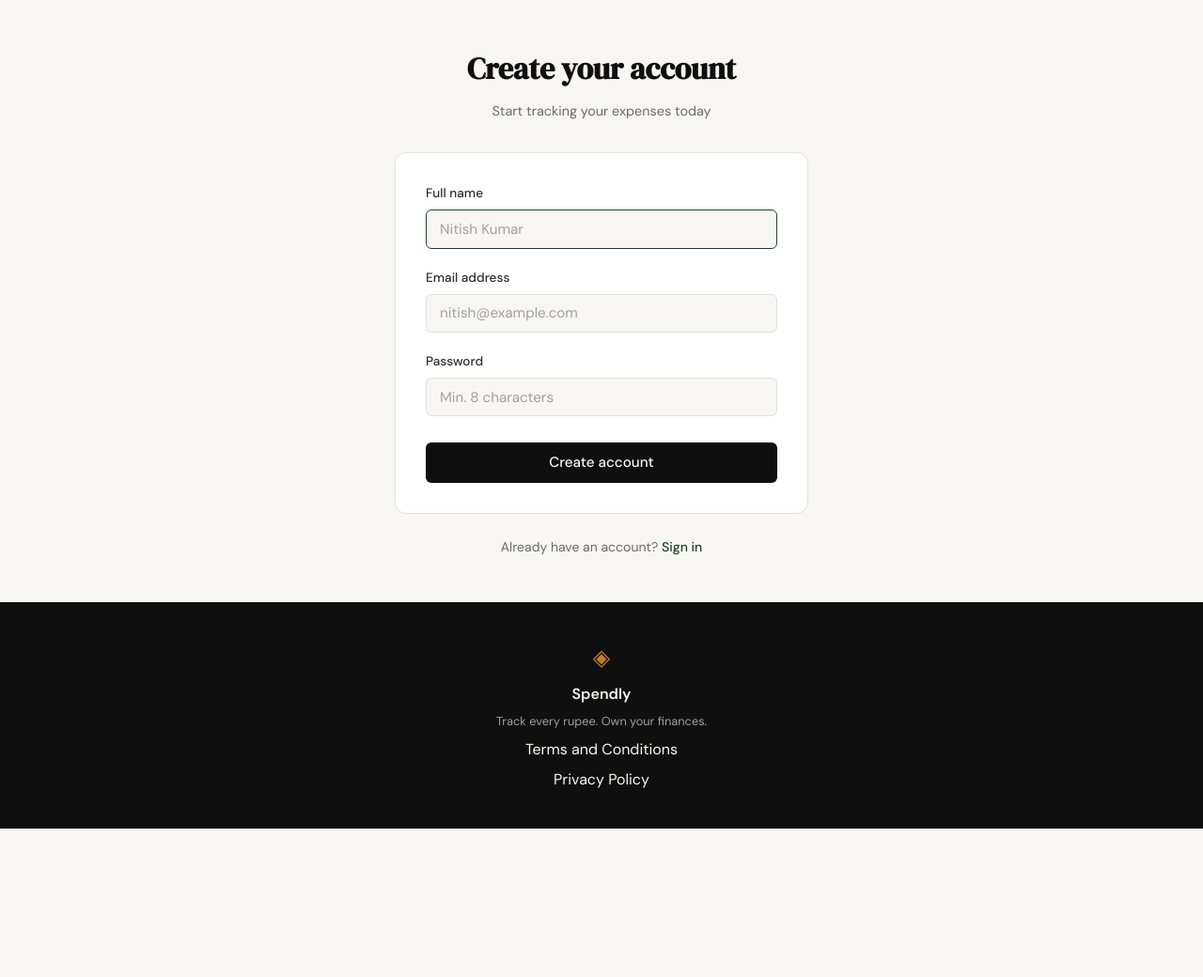
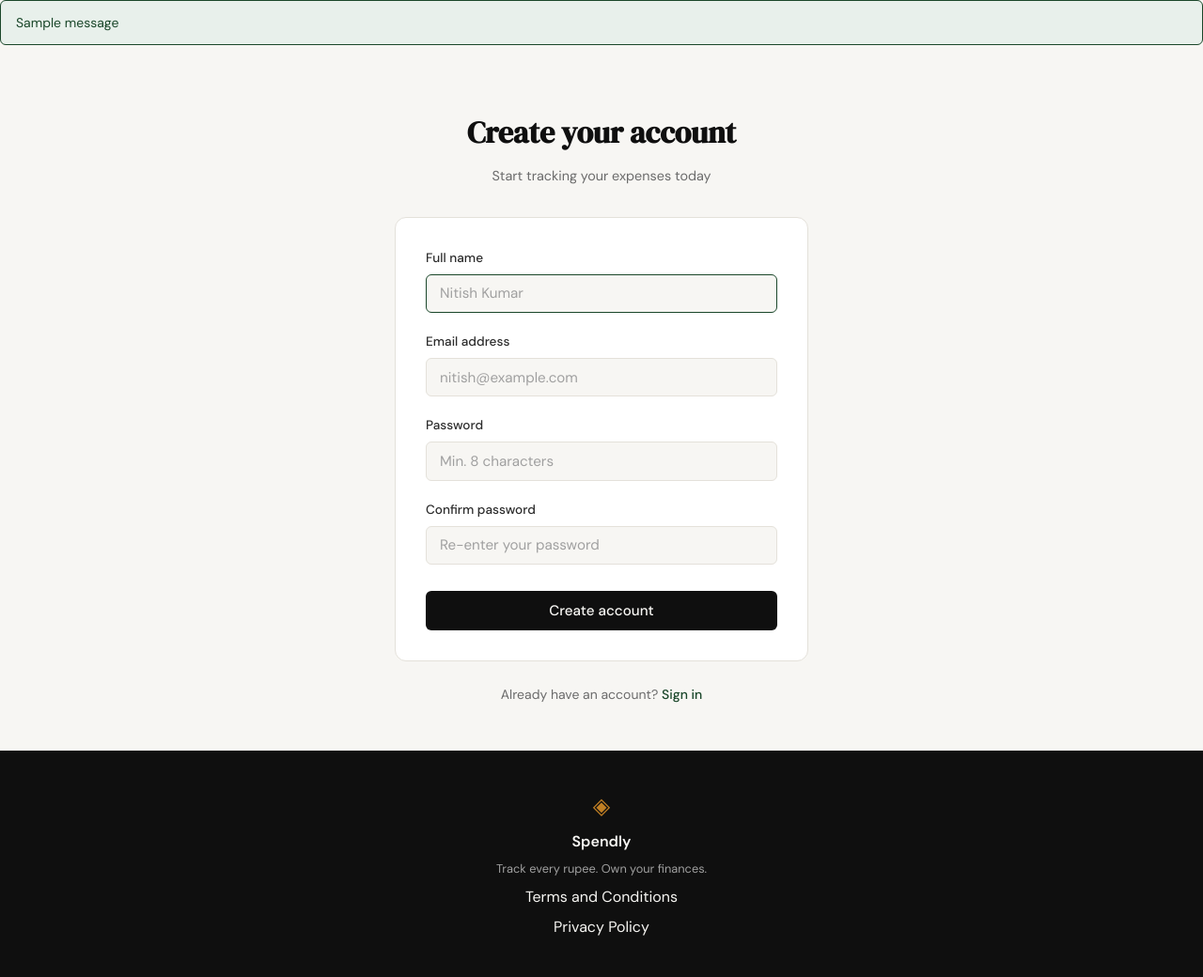
Before and after one commit to tanveer-99/expense-tracker, a Flask app: page /register in a window 1280 px wide. Shown: the part 61-1101 px from the top of the page at 94% size. Before the commit the page ends 943 px from the top, so only its background shows below. Run offline with Flask 3, Linux system fonts and the light colour scheme; one stand-in notice (Sample message) is shown.

Commit message:
add registration feature

```diff
--- a/app.py
+++ b/app.py
@@ -1,8 +1,11 @@
-from flask import Flask, render_template
+import sqlite3
 
-from database.db import get_db, init_db, seed_db
+from flask import Flask, abort, flash, redirect, render_template, request, url_for
+
+from database.db import create_user, get_db, init_db, seed_db
 
 app = Flask(__name__)
+app.secret_key = "dev-secret-key"
 
 with app.app_context():
     init_db()
@@ -18,9 +21,35 @@ def landing():
     return render_template("landing.html")
 
 
-@app.route("/register")
+@app.route("/register", methods=["GET", "POST"])
 def register():
-    return render_template("register.html")
+    if request.method == "GET":
+        return render_template("register.html")
+
+    if request.method == "POST":
+        name = request.form.get("name", "").strip()
+        email = request.form.get("email", "").strip()
+        password = request.form.get("password", "")
+        confirm_password = request.form.get("confirm_password", "")
+
+        if not name or not email or not password or not confirm_password:
+            flash("All fields are required.", "error")
+            return render_template("register.html")
+
+        if password != confirm_password:
+            flash("Passwords do not match.", "error")
+            return render_template("register.html")
+
+        try:
+            create_user(name, email, password)
+        except sqlite3.IntegrityError:
+            flash("Email already registered.", "error")
+            return render_template("register.html")
+
+        flash("Account created. Please sign in.", "success")
+        return redirect(url_for("login"))
+
+    abort(405)
 
 
 @app.route("/login")
--- a/database/db.py
+++ b/database/db.py
@@ -14,6 +14,20 @@ def get_db():
     conn.row_factory = sqlite3.Row
     conn.execute("PRAGMA foreign_keys = ON")
     return conn
+
+
+def create_user(name, email, password):
+    conn = get_db()
+    try:
+        password_hash = generate_password_hash(password)
+        cursor = conn.execute(
+            "INSERT INTO users (name, email, password_hash) VALUES (?, ?, ?)",
+            (name, email, password_hash),
+        )
+        conn.commit()
+        return cursor.lastrowid
+    finally:
+        conn.close()
 
 
 def init_db():
--- a/static/css/style.css
+++ b/static/css/style.css
@@ -464,6 +464,26 @@ a { color: inherit; text-decoration: none; }
     margin-bottom: 1.25rem;
 }
 
+.flash-message {
+    border-radius: var(--radius-sm);
+    padding: 0.75rem 1rem;
+    font-size: 0.875rem;
+    margin-bottom: 1.25rem;
+    border: 1px solid;
+}
+
+.flash-error {
+    background: var(--danger-light);
+    color: var(--danger);
+    border-color: var(--danger);
+}
+
+.flash-success {
+    background: var(--accent-light);
+    color: var(--accent);
+    border-color: var(--accent);
+}
+
 .form-group { margin-bottom: 1.25rem; }
 
 .form-group label {
--- a/templates/base.html
+++ b/templates/base.html
@@ -26,6 +26,15 @@
     </nav>
 
     <main class="main-content">
+        {% with messages = get_flashed_messages(with_categories=true) %}
+            {% if messages %}
+            <div class="flash-messages">
+                {% for category, message in messages %}
+                <div class="flash-message flash-{{ category }}">{{ message }}</div>
+                {% endfor %}
+            </div>
+            {% endif %}
+        {% endwith %}
         {% block content %}{% endblock %}
     </main>
 
--- a/templates/register.html
+++ b/templates/register.html
@@ -13,11 +13,7 @@
         </div>
 
         <div class="auth-card">
-            {% if error %}
-            <div class="auth-error">{{ error }}</div>
-            {% endif %}
-
-            <form method="POST" action="/register">
+            <form method="POST" action="{{ url_for('register') }}">
                 <div class="form-group">
                     <label for="name">Full name</label>
                     <input type="text" id="name" name="name"
@@ -36,6 +32,12 @@
                            class="form-input" placeholder="Min. 8 characters"
                            required>
                 </div>
+                <div class="form-group">
+                    <label for="confirm_password">Confirm password</label>
+                    <input type="password" id="confirm_password" name="confirm_password"
+                           class="form-input" placeholder="Re-enter your password"
+                           required>
+                </div>
                 <button type="submit" class="btn-submit">Create account</button>
             </form>
         </div>
```
